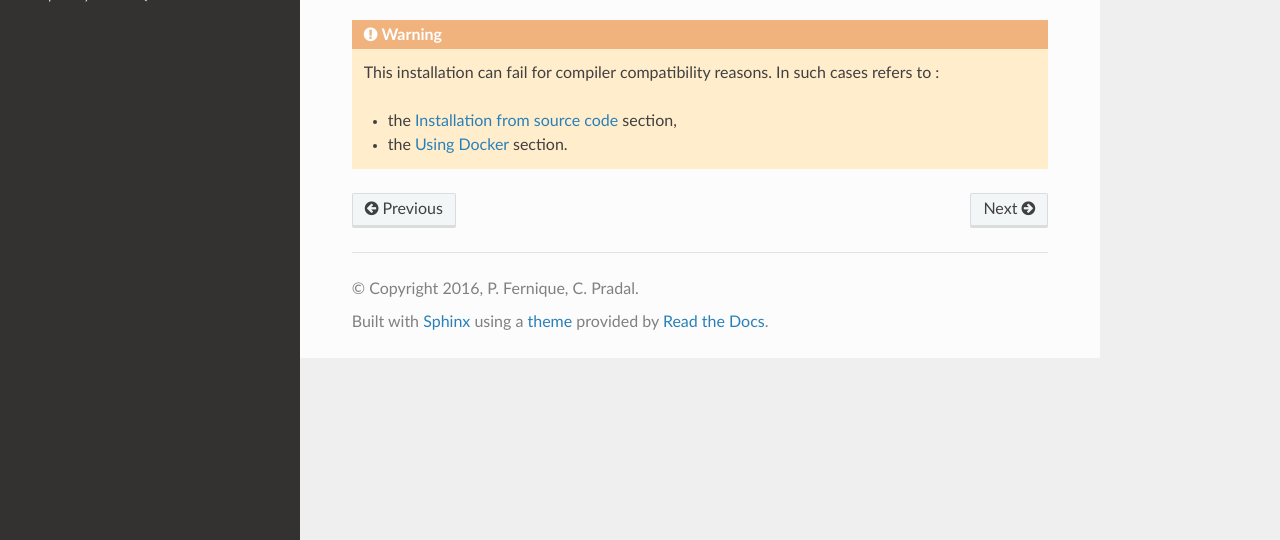
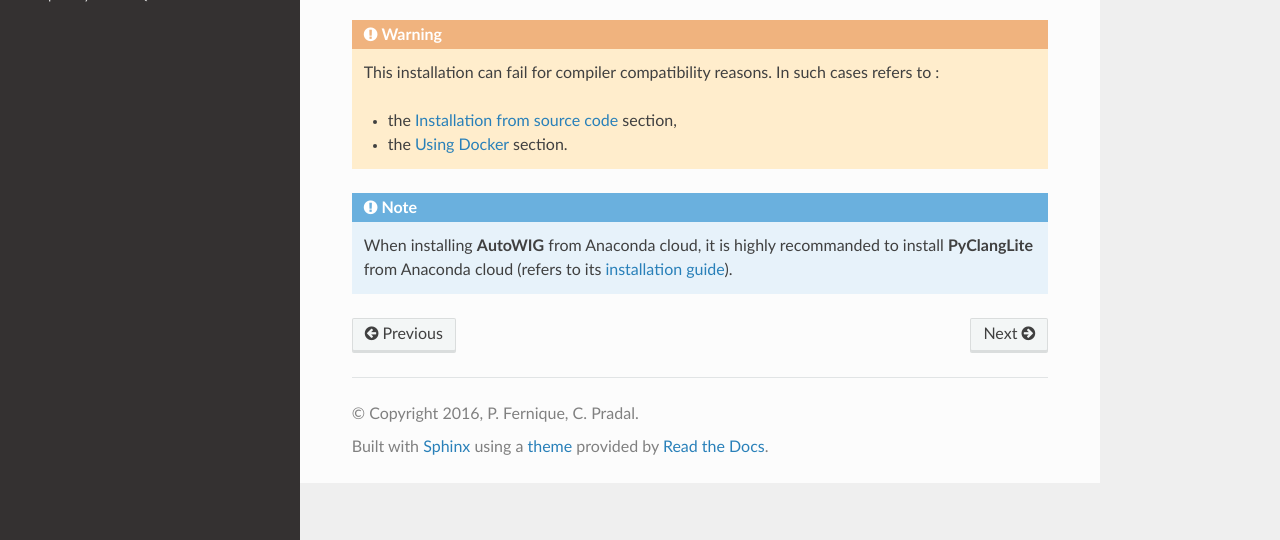
Before and after one commit to StatisKit/AutoWIG, a Sphinx documentation site: the page built from doc/install/anaconda.rst, in a window 1280 px wide, cut to the strip 360-900 px from the top of the page. Built offline with Sphinx 7.4.7 and the Read the Docs theme 2.0.0, drawn with Linux system fonts in a browser that asks for light colours.

Commit message:
Update anaconda.rst

```diff
--- a/doc/install/anaconda.rst
+++ b/doc/install/anaconda.rst
@@ -13,3 +13,7 @@ To install the latest version with Anaconda or conda you should use the followin
 
     * the :ref:`install-source` section,
     * the :ref:`using-docker` section.
+
+.. note::
+
+    When installing **AutoWIG** from Anaconda cloud, it is highly recommanded to install **PyClangLite** from Anaconda cloud (refers to its `installation guide <http://pyclanglite.readthedocs.io/en/latest/anaconda.html>`_).
```
